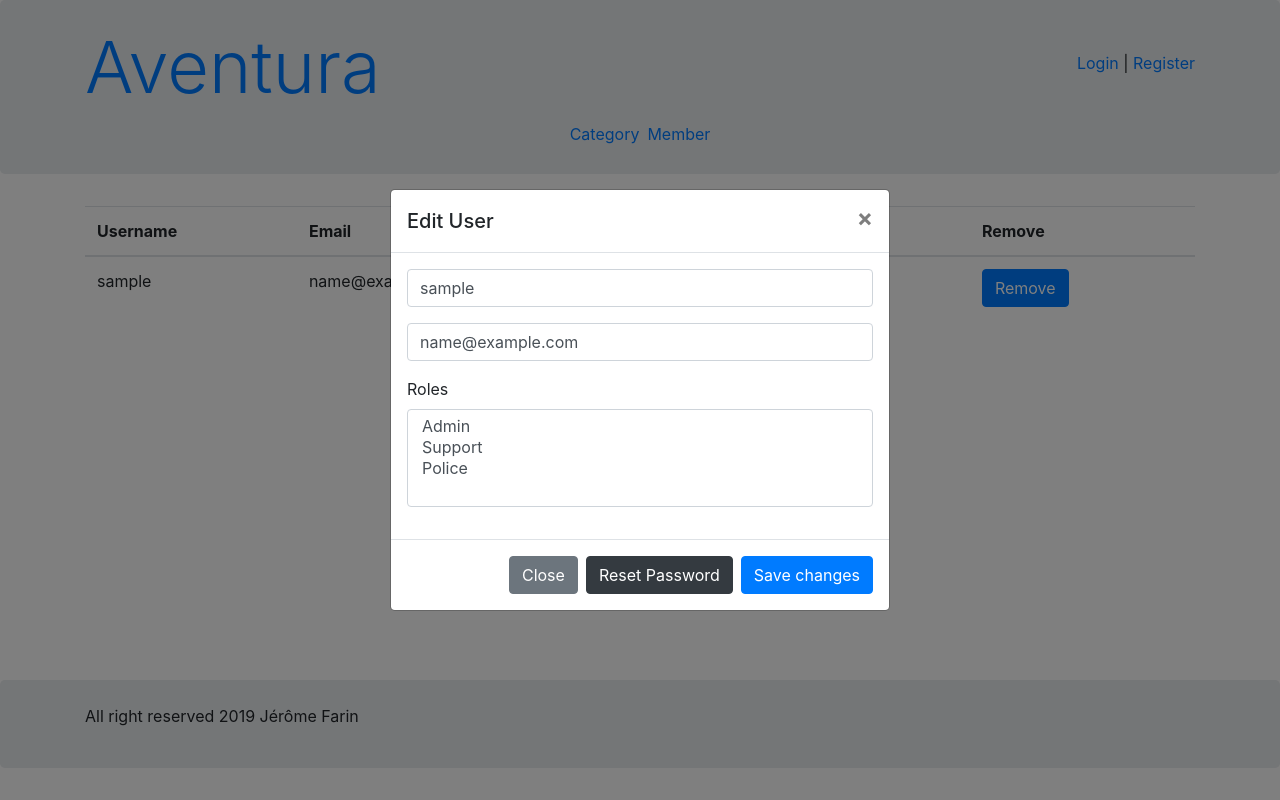
After one commit to JeromeFarin/aventura-symfony, a Symfony app: template templates/admin/member.html.twig in a window 1280 px wide, after a click on "Edit". The commit adds this page. Run offline with Twig, Linux system fonts and the light colour scheme; the template is opened without the code that fills it: most values are stand-ins (such as "Sample title", 1, 10 or a date in 2020); some libraries are stand-ins or nearby versions.

Commit message:
login logout ok and start admin member

```diff
--- a/config/routes.yaml
+++ b/config/routes.yaml
@@ -4,6 +4,6 @@
 # login:
 #     path: /login
 #     controller: App\Controller\MemberController::login
-# logout:
-#     path: /logout
-#     methods: GET
+logout:
+    path: /logout
+    methods: GET
--- /dev/null
+++ b/templates/admin/member.html.twig
@@ -0,0 +1,68 @@
+{% extends "base.html.twig" %}
+
+{% block body %}
+
+<div class="container">
+    <table class="table">
+        <thead>
+            <tr>
+                <th>Username</th>
+                <th>Email</th>
+                <th>Roles</th>
+                <th>Edit</th>
+                <th>Remove</th>
+            </tr>
+        </thead>
+        <tbody>
+            {% for member in members %}
+                <tr>
+                    <td scope="row">{{member.username}}</td>
+                    <td>{{member.mail}}</td>
+                    <td>{{member.level}}</td>
+                    <td><button type="button" class="btn btn-primary" data-toggle="modal" data-target="#editUserModal">Edit</button></td>
+                    <td><button type="button" class="btn btn-primary">Remove</button></td>
+                </tr>
+
+                <div class="modal fade" id="editUserModal" tabindex="-1" role="dialog" aria-labelledby="ModalCenterTitle" aria-hidden="true">
+                    <div class="modal-dialog modal-dialog-centered" role="document">
+                        <div class="modal-content">
+                        <div class="modal-header">
+                            <h5 class="modal-title" id="ModalLongTitle">Edit User</h5>
+                            <button type="button" class="close" data-dismiss="modal" aria-label="Close">
+                            <span aria-hidden="true">&times;</span>
+                            </button>
+                        </div>
+                        <div class="modal-body">
+                            <form method="post">
+                                <input type="hidden" name="_id" value="{{member.id}}">
+                                <div class="form-group">
+                                    <input type="text" class="form-control" name="_username" value="{{member.username}}" placeholder="Username">
+                                </div>
+                                <div class="form-group">
+                                    <input type="text" class="form-control" name="_mail" value="{{member.mail}}" placeholder="Email">
+                                </div>
+                                <div class="form-group">
+                                        <label for="FormControlSelect">Roles</label>
+                                        <select multiple class="form-control" id="FormControlSelect">
+                                          <option>Admin</option>
+                                          <option>Support</option>
+                                          <option>Police</option>
+                                        </select>
+                                      </div>
+                            </form>
+                        </div>
+                        <div class="modal-footer">
+                            <button type="button" class="btn btn-secondary" data-dismiss="modal">Close</button>
+                            <button type="button" class="btn btn-dark" data-dismiss="modal">Reset Password</button>
+                            <button type="button" class="btn btn-primary">Save changes</button>
+                        </div>
+                        </div>
+                    </div>
+                </div>
+            {% endfor %}
+        </tbody>
+    </table>
+</div>
+
+
+{% endblock %}
--- a/templates/header.html.twig
+++ b/templates/header.html.twig
@@ -1,6 +1,7 @@
 <header>
     <div class="jumbotron p-4">
-        <div class="container d-flex justify-content-between align-items-center">
+        <div class="container">
+            <div class="d-flex justify-content-between align-items-center">
                 <h1 class="display-3"><a href="{{ path('index') }}">{% block title %}Aventura{% endblock %}</a></h1>
                 <div id="member">
                     {% if app.user %}
@@ -8,7 +9,11 @@
                     {% else %}
                         <p><a href="{{ path('app_login') }}">Login</a> | <a href="{{ path('register') }}">Register</a></p>
                     {% endif %}
-
+                </div>
+            </div>
+            <div class="d-flex justify-content-center" id="admin_navbar">
+                <a class="p-1" href="/admin/category">Category</a>
+                <a class="p-1" href="/admin/member">Member</a>
             </div>
         </div>
     </div>
--- a/templates/security/login.html.twig
+++ b/templates/security/login.html.twig
@@ -3,14 +3,15 @@
 {% block title %}Log in!{% endblock %}
 
 {% block body %}
+<div class="container">
     <form method="post">
         {% if error %}
             <div class="alert alert-danger">{{ error.messageKey|trans(error.messageData, 'security') }}</div>
         {% endif %}
 
         <h1 class="h3 mb-3 font-weight-normal">Please sign in</h1>
-    <label for="inputMail" class="sr-only">Mail</label>
-    <input type="text" value="{{ last_username }}" name="mail" id="inputMail" class="form-control" placeholder="Mail" required autofocus>
+        <label for="inputEmail" class="sr-only">Email</label>
+        <input type="email" value="{{ last_username }}" name="email" id="inputEmail" class="form-control" placeholder="Email" required autofocus>
         <label for="inputPassword" class="sr-only">Password</label>
         <input type="password" name="password" id="inputPassword" class="form-control" placeholder="Password" required>
 
@@ -33,4 +34,5 @@
             Sign in
         </button>
     </form>
+</div>
 {% endblock %}
```
Also changed, not shown: src/Controller/Admin/AdminMemberController.php (+11 -2 lines), src/Controller/UserController.php (renamed from src/Controller/MemberController.php, +7 -36 lines), src/Entity/User.php (added, +120 -0 lines), src/Form/MemberType.php (deleted, +0 -35 lines), src/Form/UserType.php (added, +28 -0 lines), src/Migrations/Version20190621082013.php (added, +35 -0 lines), src/Migrations/Version20190621085055.php (added, +37 -0 lines), src/Repository/UserRepository.php (added, +50 -0 lines), src/Security/UserAuthenticator.php (renamed from src/Security/MemberAuthenticator.php, +8 -7 lines), templates/member/login.html.twig (deleted, +0 -30 lines), templates/security/register.html.twig (renamed from templates/member/register.html.twig, +4 -3 lines), 1 other file. Lines whose indentation alone changed are shown as unchanged.
